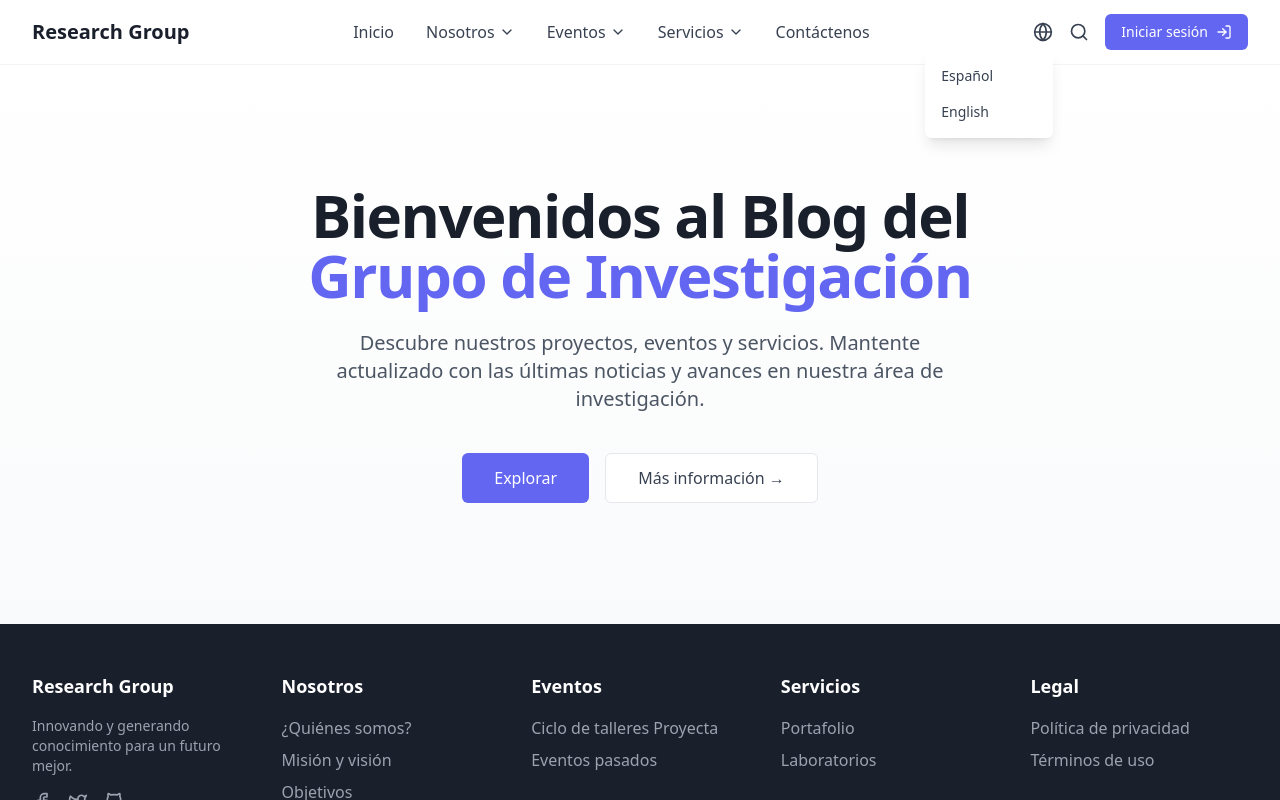
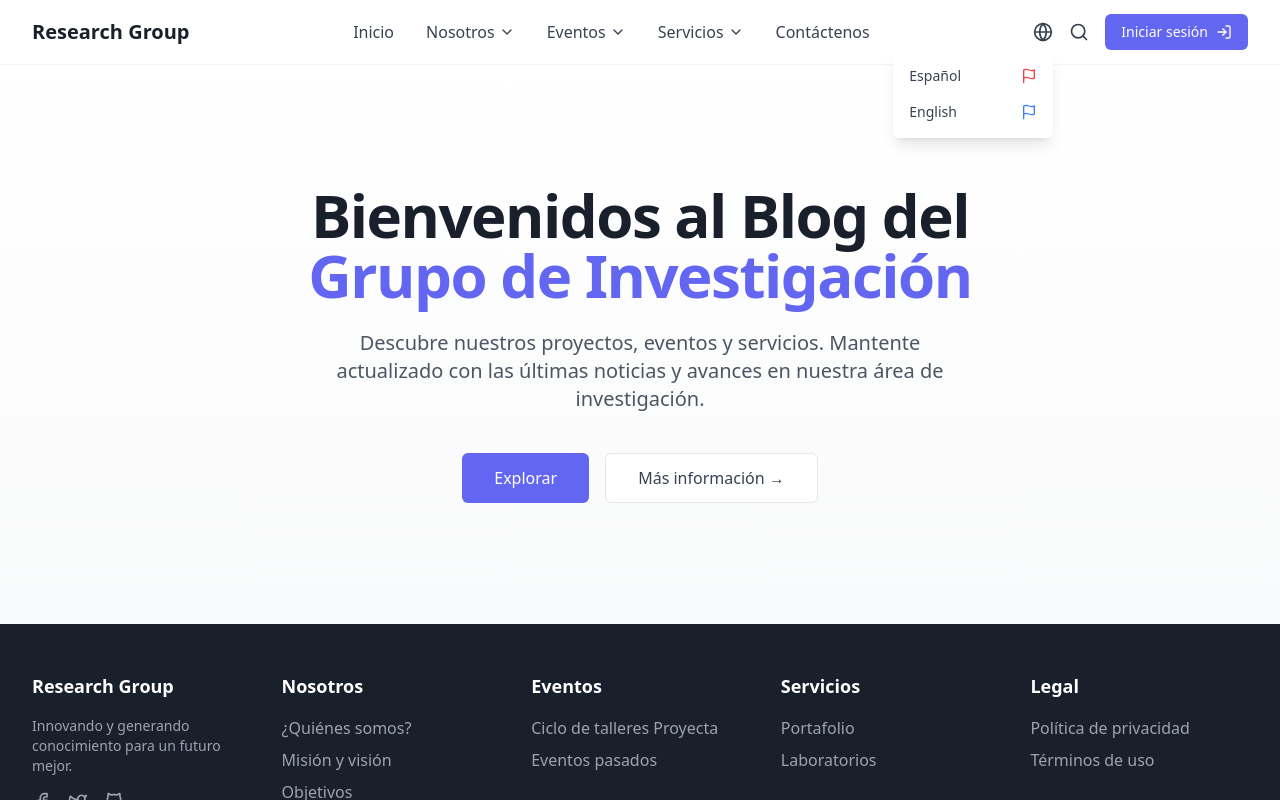
Before and after one commit to MAlexVR/blogsy-nestview, a React (Vite) app: page / in a window 1280 px wide. Both pictures are taken after a click on the button 1043 px from the left and 32 px from the top of the page. Shown: the top 800 px of the page. Built offline with nearby package versions, Linux system fonts and the light colour scheme.

Commit message:
Add language selector flag icons
Implement flag icons next to the language text in the language selector for better visual representation.
[skip gpt_engineer]

```diff
--- a/src/components/Navbar.tsx
+++ b/src/components/Navbar.tsx
@@ -1,5 +1,5 @@
 import { useState } from 'react';
-import { ChevronDown, Search, Globe, Menu, X, LogIn } from 'lucide-react';
+import { ChevronDown, Search, Globe, Menu, X, LogIn, Flag } from 'lucide-react';
 
 const Navbar = () => {
   const [isOpen, setIsOpen] = useState(false);
@@ -87,12 +87,14 @@ const Navbar = () => {
                 <Globe className="h-5 w-5" />
               </button>
               {isLanguageOpen && (
-                <div className="absolute top-full right-0 w-32 bg-white shadow-lg rounded-md py-2 mt-2">
-                  <a href="#" className="block px-4 py-2 text-sm text-gray-700 hover:bg-gray-100">
-                    Español
+                <div className="absolute top-full right-0 w-40 bg-white shadow-lg rounded-md py-2 mt-2">
+                  <a href="#" className="flex items-center justify-between px-4 py-2 text-sm text-gray-700 hover:bg-gray-100">
+                    <span>Español</span>
+                    <Flag className="h-4 w-4 text-red-500" />
                   </a>
-                  <a href="#" className="block px-4 py-2 text-sm text-gray-700 hover:bg-gray-100">
-                    English
+                  <a href="#" className="flex items-center justify-between px-4 py-2 text-sm text-gray-700 hover:bg-gray-100">
+                    <span>English</span>
+                    <Flag className="h-4 w-4 text-blue-500" />
                   </a>
                 </div>
               )}
@@ -131,9 +133,24 @@ const Navbar = () => {
               </a>
               <div className="border-t border-gray-200 pt-4 pb-3">
                 <div className="flex items-center px-3">
-                  <button className="text-gray-700 hover:text-primary transition-colors">
+                  <button
+                    onClick={() => setIsLanguageOpen(!isLanguageOpen)}
+                    className="text-gray-700 hover:text-primary transition-colors"
+                  >
                     <Globe className="h-5 w-5" />
                   </button>
+                  {isLanguageOpen && (
+                    <div className="absolute left-4 mt-32 w-40 bg-white shadow-lg rounded-md py-2">
+                      <a href="#" className="flex items-center justify-between px-4 py-2 text-sm text-gray-700 hover:bg-gray-100">
+                        <span>Español</span>
+                        <Flag className="h-4 w-4 text-red-500" />
+                      </a>
+                      <a href="#" className="flex items-center justify-between px-4 py-2 text-sm text-gray-700 hover:bg-gray-100">
+                        <span>English</span>
+                        <Flag className="h-4 w-4 text-blue-500" />
+                      </a>
+                    </div>
+                  )}
                   <button className="ml-4 text-gray-700 hover:text-primary transition-colors">
                     <Search className="h-5 w-5" />
                   </button>
```
